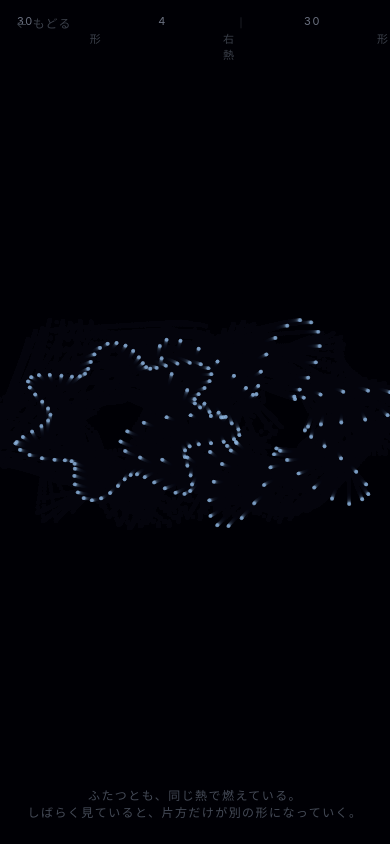
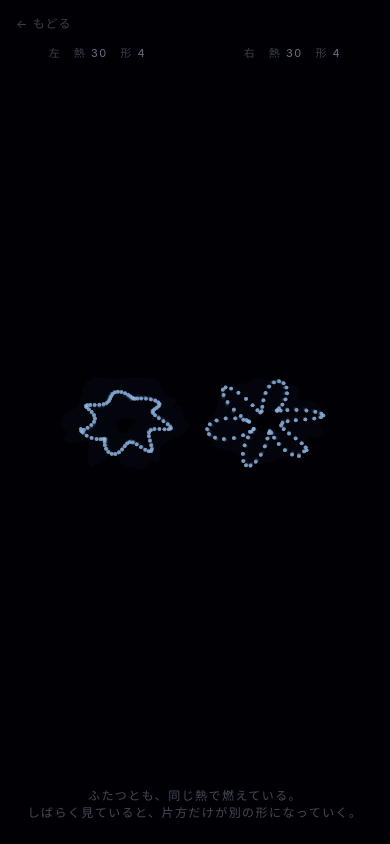
Before and after one commit to yusukesakai0925/yoha-web, a plain HTML site: page netsudake/index.html in a window 390 px wide. Drawn offline with Linux system fonts and the light colour scheme.

Commit message:
update 2026-11-17 12:35

```diff
--- a/netsudake/index.html
+++ b/netsudake/index.html
@@ -23,11 +23,15 @@
   }
   .gauge {
     position: fixed; left: 0; right: 0; top: 14px;
-    display: flex; justify-content: center; gap: 56px;
+    display: flex; justify-content: center; gap: 32px;
     color: #3a3f4a; font-size: 11px; letter-spacing: .14em; pointer-events: none;
     font-family: -apple-system, sans-serif;
   }
   .gauge b { color: #6a7080; font-weight: normal; }
+  @media (max-width: 600px) {
+    .gauge { top: 44px; gap: 0; justify-content: space-around; }
+    .gauge .sep { display: none; }
+  }
   .back {
     position: fixed; left: 16px; top: 14px;
     color: #3a3f4a; font-size: 12px; text-decoration: none;
@@ -53,7 +57,8 @@ const note = document.getElementById('note');
 const reveal = document.getElementById('reveal');
 const gauge = document.getElementById('gauge');
 let W, H;
-function resize(){ W = cv.width = innerWidth; H = cv.height = innerHeight; }
+let SC = 1;   // 群れの大きさ。幅が狭いと左右の群れが重なるので、中心の間隔に収まるまで縮める。
+function resize(){ W = cv.width = innerWidth; H = cv.height = innerHeight; SC = Math.min(1, W*0.17/165); }
 resize(); addEventListener('resize', resize);
 
 // ── 今朝の問いを形にした一枚 ───────────────────────────────
@@ -72,8 +77,16 @@ resize(); addEventListener('resize', resize);
 // ────────────────────────────────────────────────────────
 
 let px=-1, py=-1, hasPointer=false, touched=false;
-addEventListener('pointermove', e=>{ px=e.clientX; py=e.clientY; hasPointer=true;
-  if(!touched){ touched=true; note.style.opacity=0; } });
+// 開いた直後に、手が動いていないのに位置だけの pointermove が一度届くことがある（座標は前と同じ・または左上の角）。
+// 最初の一回は位置を覚えるだけにして、位置が変わった回か、押した回から手を動かしたことにする。
+let seen=false;
+function hand(e){ px=e.clientX; py=e.clientY; hasPointer=true;
+  if(!touched){ touched=true; note.style.opacity=0; } }
+addEventListener('pointermove', e=>{
+  if(!seen){ seen=true; px=e.clientX; py=e.clientY; return; }
+  if(!hasPointer && e.clientX===px && e.clientY===py) return;
+  hand(e); });
+addEventListener('pointerdown', hand);
 addEventListener('pointerleave', ()=>{ hasPointer=false; });
 
 const N = 84;            // 各群れの粒数
@@ -94,7 +107,7 @@ function shapeOf(seed){
 // 粒 i の、その配置での目標座標（中心相対）。
 function targetOf(s, i){
   const a0 = (i / N) * TAU;
-  const r = 96 * (1 + s.amp * Math.sin(s.m * a0 + s.phase));
+  const r = 96 * SC * (1 + s.amp * Math.sin(s.m * a0 + s.phase));
   const a = a0 + s.rot;
   return { x: Math.cos(a) * r, y: Math.sin(a) * r * 0.72 };
 }
@@ -177,9 +190,9 @@ function tick(now){
 
   // ゲージ：熱は同値、形は片方だけ増える。
   gauge.innerHTML =
-    `左　熱 <b>${(heat*100).toFixed(0)}</b>　形 <b>${A.forms}</b>` +
-    `　｜　` +
-    `右　熱 <b>${(heat*100).toFixed(0)}</b>　形 <b>${B.forms}</b>`;
+    `<span>左　熱 <b>${(heat*100).toFixed(0)}</b>　形 <b>${A.forms}</b></span>` +
+    `<span class="sep">｜</span>` +
+    `<span>右　熱 <b>${(heat*100).toFixed(0)}</b>　形 <b>${B.forms}</b></span>`;
 
   // 差が十分ついたら——熱では見分けられなかったものが、形の数で見える。
   const gap = Math.abs(B.forms - A.forms);
```
Also changed, not shown: barasu/index.html (+4 -3 lines), kagami/index.html (+5 -2 lines), nokoru/index.html (+1 -0 lines).
